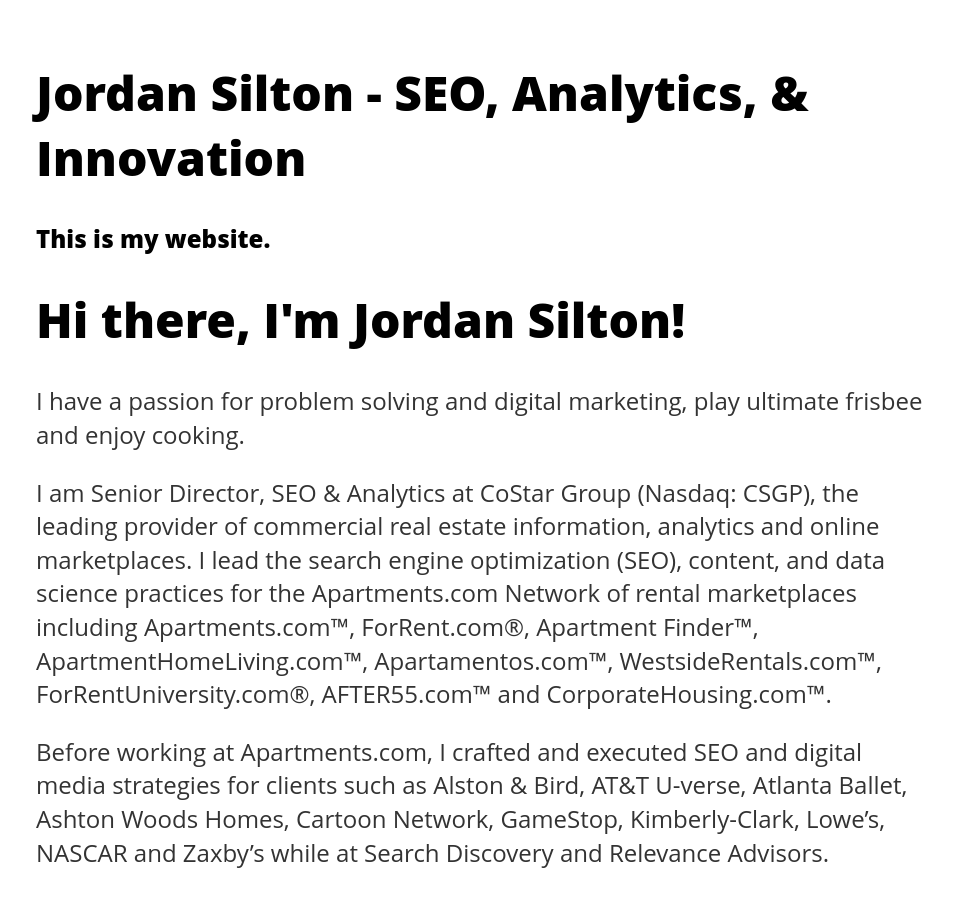
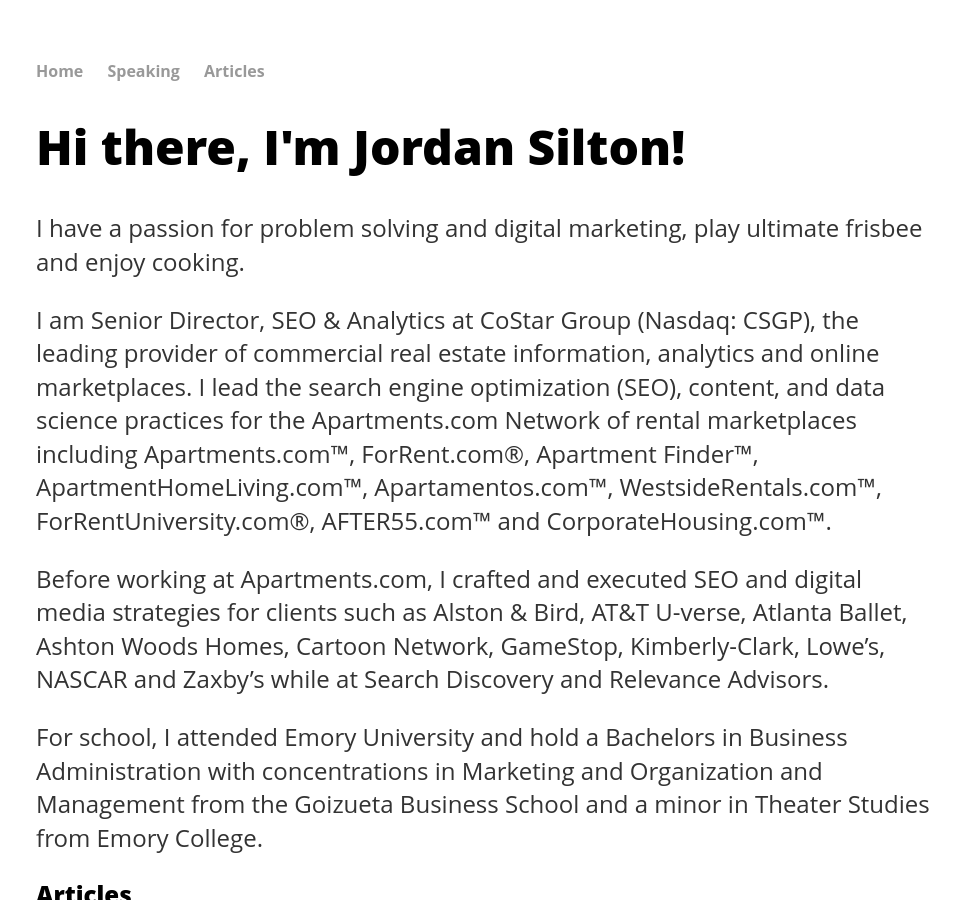
Before and after one commit to jsilton/jsilton.github.io, a Jekyll site: the page built from index.html, in a window 1280 px wide and 900 px high. Shown: the whole window, without its empty margins (156-1116 px from the left). Built offline with Jekyll 4.4.1, drawn with Linux system fonts in a browser that asks for light colours.

Commit message:
Update default template

```diff
--- a/_config.yml
+++ b/_config.yml
@@ -1,6 +1,5 @@
 name: Jordan Silton
 description: This is my website.
-markdown: kramdown
 permalink: /articles/:title
 plugins:
   - jekyll-redirect-from
--- a/_layouts/default.html
+++ b/_layouts/default.html
@@ -1,24 +1,26 @@
-<!DOCTYPE html>
-<html lang="en-US"></html>
-<html>
+<!doctype html>
+<html lang="en-US">
 	<head>
+		<meta charset="utf-8">
 		<title>{{ page.title }} | JordanSilton.com</title>
+		<meta name="author" content="Jordan Silton">
 		<link rel="canonical" href="{{ site.url }}{{ page.url | replace:'index.html',''}}">
 		<meta name="description" content="{% if page.description %}{{ page.description }}{% else %}{{ site.description }}{% endif %}">
-		<!-- link to main stylesheet -->
-		<meta charset="UTF-8">
 		<meta name="viewport" content="width=device-width, initial-scale=1">
-		<meta name="apple-mobile-web-app-status-bar-style" content="black-translucent">
 		<link rel="stylesheet" type="text/css" href="{{ '/css/main.css?v=' | append: site.github.build_revision | relative_url }}">
 		{% include analytics.html %}
 	</head>
 	<body>
-		<header class="page-header" role="banner">
-			<h1 class="project-name">{{ page.title | default: site.title | default: site.github.repository_name }}</h1>
-			<h2 class="project-tagline">{{ page.description | default: site.description | default: site.github.project_tagline }}</h2>
-		</header>
-		<main id="content" class="main-content" role="main">
+		<nav>
+    		<ul>
+        		<li><a href="/">Home</a></li>
+        		<li><a href="/speaking/">Speaking</a></li>
+        		<li><a href="/articles/">Articles</a></li>
+    		</ul>
+		</nav>
+		<div class="container">
 			{{ content }}
+		</div>
 		<footer class="site-footer">
 			<ul>
 				<li><a href="https://www.linkedin.com/in/jsilton/">LinkedIn</a></li>
@@ -28,6 +30,5 @@
 				<li><a href="https://medium.com/@jsilton">Medium</a></li>
 			</ul>
 		</footer>
-		  </main>
 	</body>
 </html>
```
Lines whose indentation alone changed are shown as unchanged.
